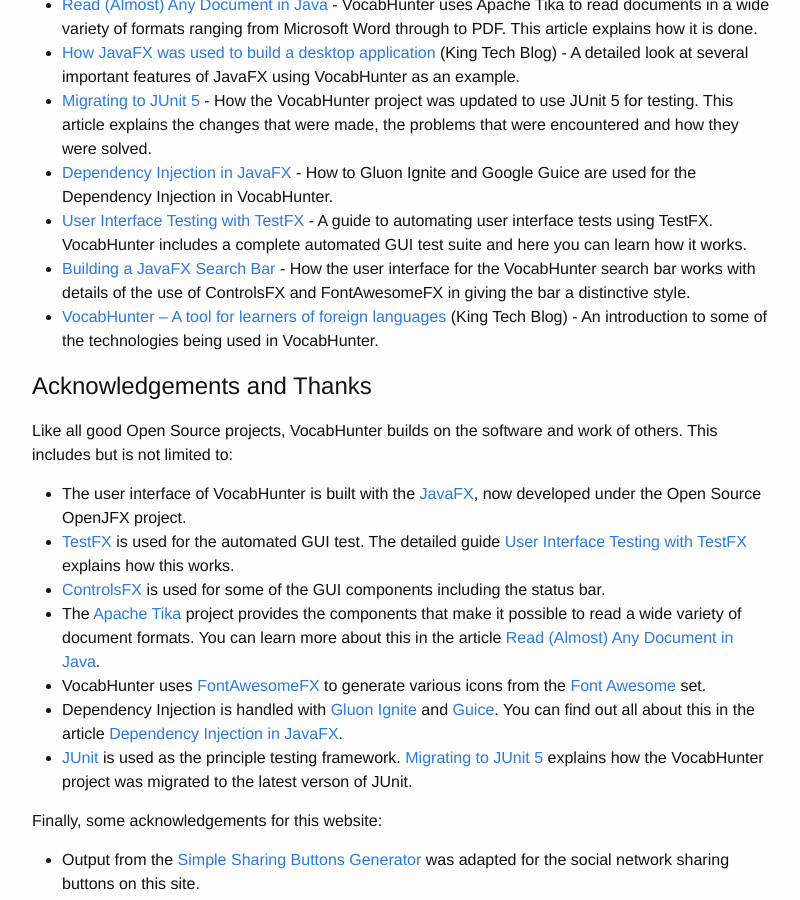
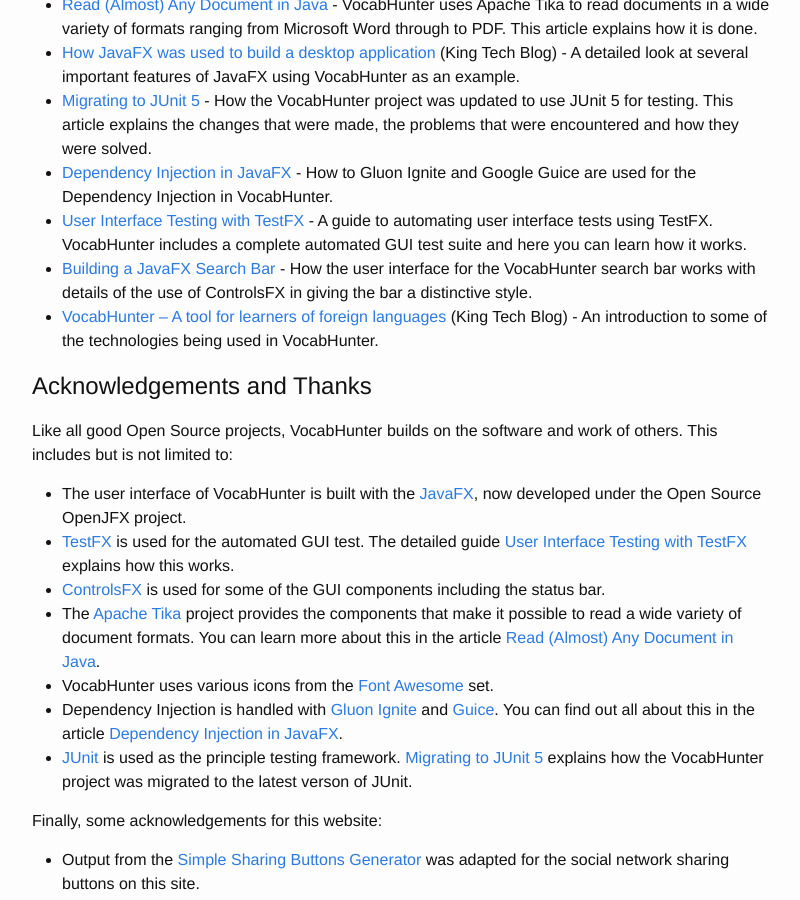
Before and after one commit to VocabHunter/vocabhunter.github.io, a Jekyll site: the page built from about.md, in a window 1280 px wide and 900 px high, scrolled down 483 px. Shown: the whole window, without its empty margins (238-1038 px from the left). Built offline with Jekyll 4.4.1, drawn with Linux system fonts in a browser that asks for light colours.

Commit message:
Removed references to FontAwesomeFX now it has been removed

```diff
--- a/about.md
+++ b/about.md
@@ -22,7 +22,7 @@
 * [Migrating to JUnit 5] - How the VocabHunter project was updated to use JUnit 5 for testing.  This article explains the changes that were made, the problems that were encountered and how they were solved.
 * [Dependency Injection in JavaFX] - How to Gluon Ignite and Google Guice are used for the  Dependency Injection in VocabHunter.
 * [User Interface Testing with TestFX] - A guide to automating user interface tests using TestFX.  VocabHunter includes a complete automated GUI test suite and here you can learn how it works.
-* [Building a JavaFX Search Bar] - How the user interface for the VocabHunter search bar works with details of the use of ControlsFX and FontAwesomeFX in giving the bar a distinctive style.
+* [Building a JavaFX Search Bar] - How the user interface for the VocabHunter search bar works with details of the use of ControlsFX in giving the bar a distinctive style.
 * [VocabHunter – A tool for learners of foreign languages] (King Tech Blog) - An introduction to some of the technologies being used in VocabHunter.
 
 # Acknowledgements and Thanks
@@ -33,7 +33,7 @@
 * [TestFX][TestFXProject] is used for the automated GUI test.  The detailed guide [User Interface Testing with TestFX] explains how this works.
 * [ControlsFX] is used for some of the GUI components including the status bar.
 * The [Apache Tika] project provides the components that make it possible to read a wide variety of document formats.  You can learn more about this in the article [Read (Almost) Any Document in Java].
-* VocabHunter uses [FontAwesomeFX] to generate various icons from the [Font Awesome] set.
+* VocabHunter uses various icons from the [Font Awesome] set.
 * Dependency Injection is handled with [Gluon Ignite] and [Guice].  You can find out all about this in the article [Dependency Injection in JavaFX].
 * [JUnit] is used as the principle testing framework.  [Migrating to JUnit 5] explains how the VocabHunter project was migrated to the latest verson of JUnit.
 
@@ -62,7 +62,6 @@
 [TestFXProject]:https://github.com/TestFX/TestFX
 [ControlsFX]:https://github.com/controlsfx/controlsfx
 [Font Awesome]:https://fortawesome.github.io/Font-Awesome/
-[FontAwesomeFX]:https://bitbucket.org/Jerady/fontawesomefx
 [Gluon Ignite]:http://gluonhq.com/labs/ignite/
 [Guice]:https://github.com/google/guice
 [JUnit]:http://junit.org/
```
